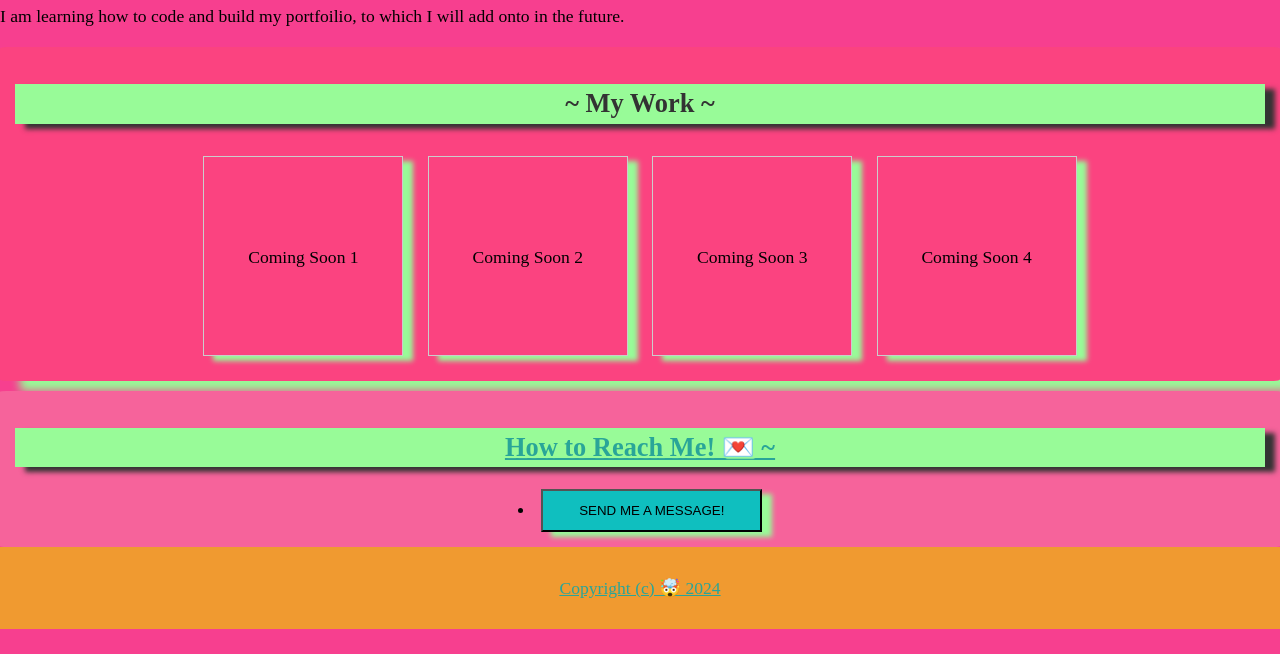
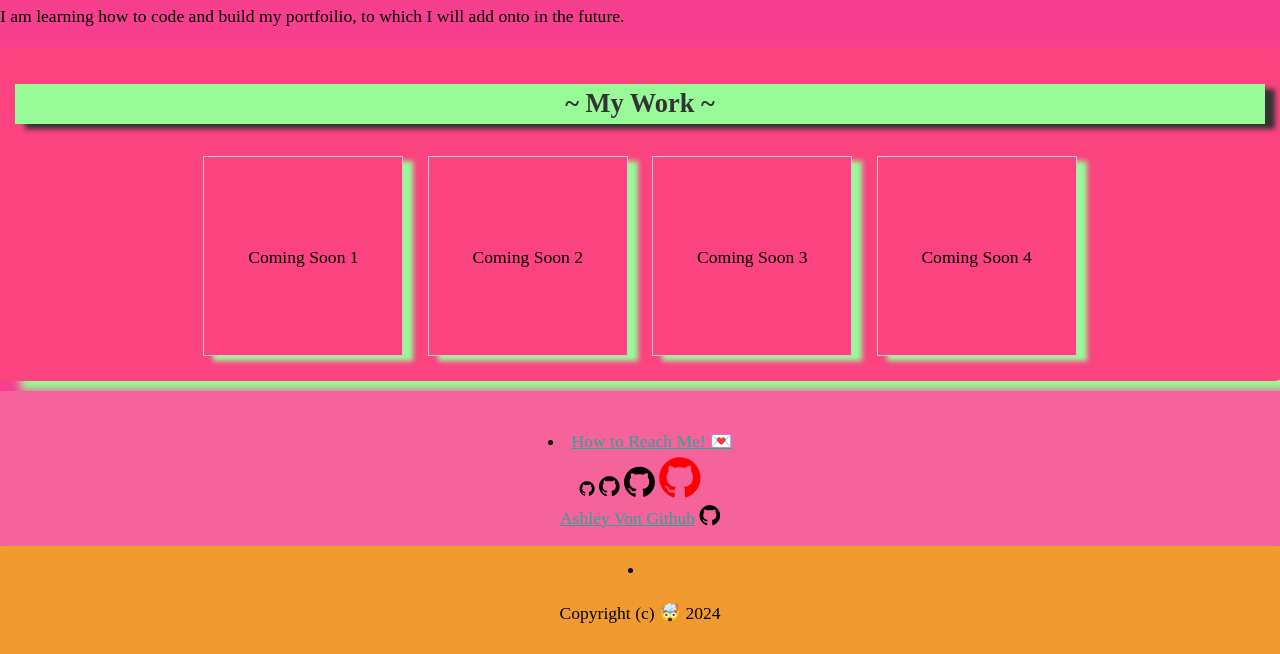
Before and after one commit to AshleydVon/AshleydVon-Portfolio, a plain HTML site: page index.html in a window 1280 px wide. Shown: the part 1205-1859 px from the top of the page. Before the commit the page ends 1834 px from the top, so only its background shows below. Drawn offline with Linux system fonts and the light colour scheme.

Commit message:
final push

```diff
--- a/index.html
+++ b/index.html
@@ -41,10 +41,36 @@
             <div class="container">
 
 
-            <h2> <a href="mailto:ashleydvon@yahoo.com">How to Reach Me! 💌 ~</a>
+            <h2>
             </h2>
-            <li> <a href="https://github.com/AshleydVon">
-      <button class="btn btn-default td-btn outline white">Send me a message!</button>
+            <li>
+            <a href="mailto:ashleydvon@yahoo.com">How to Reach Me! 💌 </button> </li> </a>
+
+
+                <!DOCTYPE html>
+                <html>
+                <head>
+                <title>Font Awesome Icons</title>
+
+                <meta name="viewport" content="width=device-width, initial-scale=1">
+                <link rel="stylesheet" href="https://cdnjs.cloudflare.com/ajax/libs/font-awesome/4.7.0/css/font-awesome.min.css">
+                </head>
+                <body>
+
+
+
+                <i class="fa fa-github"></i>
+                <i class="fa fa-github" style="font-size:24px"></i>
+                <i class="fa fa-github" style="font-size:36px"></i>
+                <i class="fa fa-github" style="font-size:48px;color:red"></i>
+                <br>
+
+                <a href="https://github.com/AshleydVon">Ashley Von Github</a>
+                <i style="font-size:24px" class="fa">&#xf09b;</i>
+
+                </body>
+                </html>
+
 
 
 
@@ -52,7 +78,9 @@
             </section>
     </main>
     <footer>
+        <li>
         <p>Copyright (c) 🤯 2024 </p>
+        </li>
     </footer>
 </body>
 </html>
```
